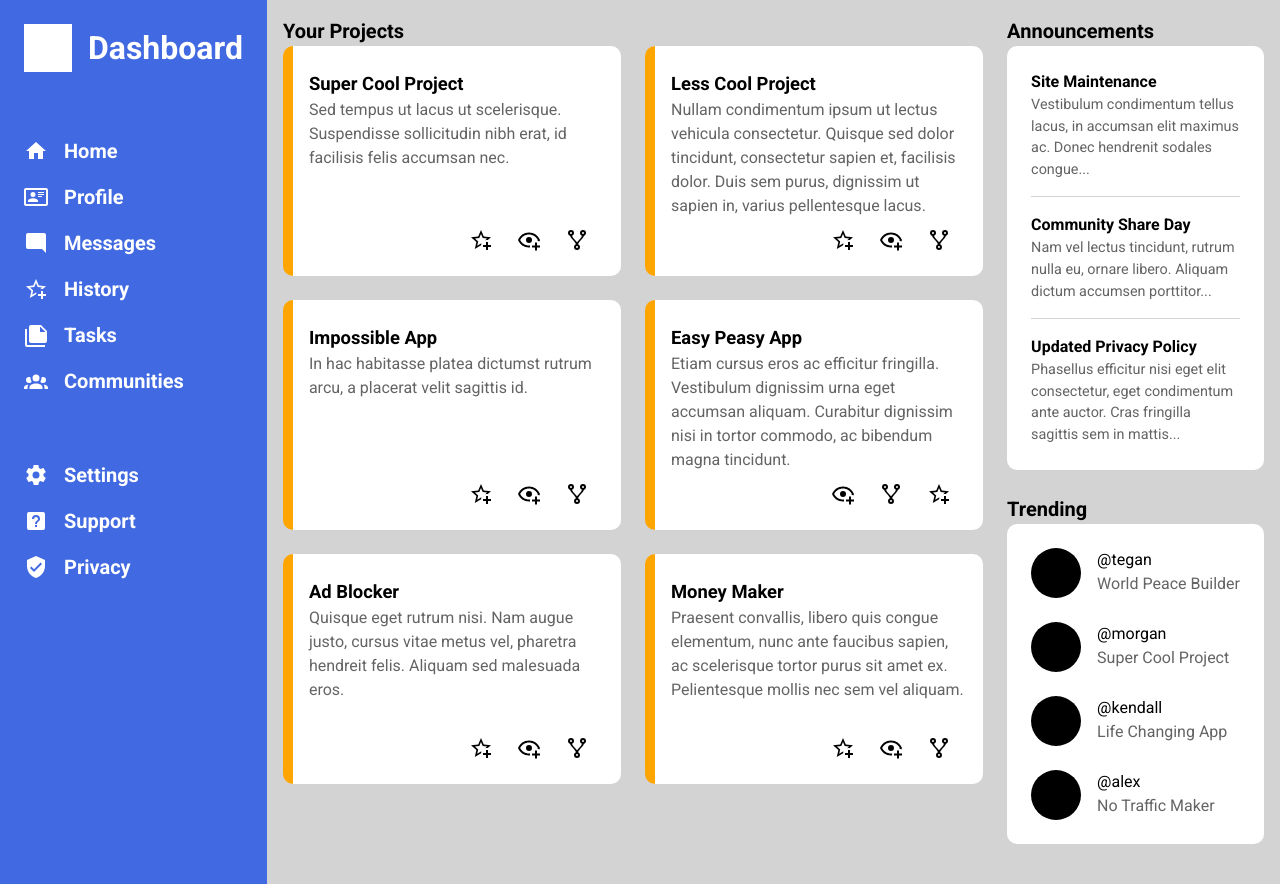
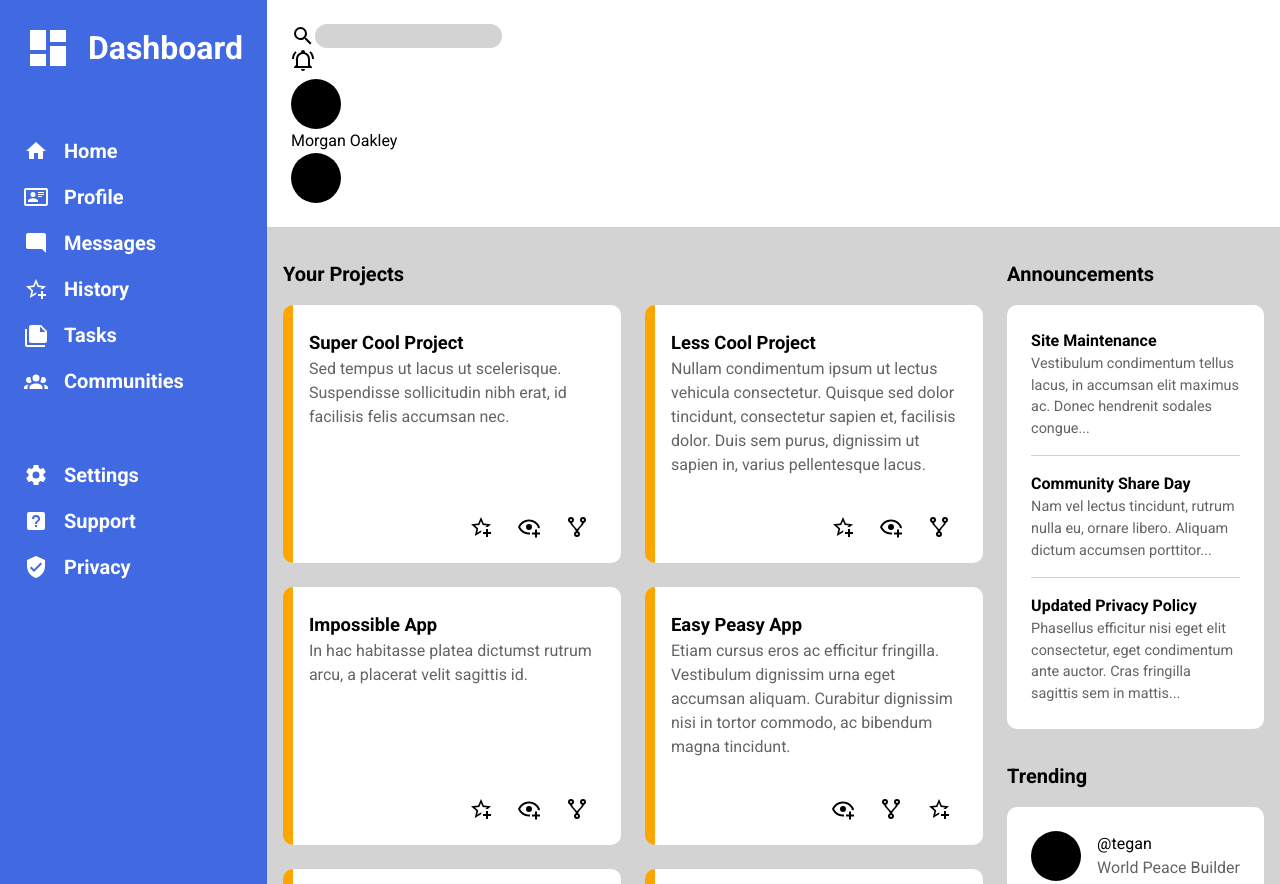
Before and after one commit to acursin/admin-dashboard, a plain HTML site: page index.html in a window 1280 px wide. Shown: the top 884 px of the page. Drawn offline with Linux system fonts and the light colour scheme; a web font is replaced by a local one.

Commit message:
Align content grids to baseline

```diff
--- a/css/styles.css
+++ b/css/styles.css
@@ -31,7 +31,7 @@ img {
 
 .l-container {
     display: grid;
-    grid-template-columns: 1fr 4fr;
+    grid-template: repeat(2, max-content) / 1fr 4fr;
 }
 
 .c-icon {
@@ -42,8 +42,37 @@ img {
     fill: #fff;
 }
 
+.c-icon--large {
+    width: 3rem;
+}
+
+.c-icon-button {
+    width: 1.5rem;
+    height: 1.5rem;
+    padding: 0;
+    border: none;
+    background: none;
+}
+
+.c-header {
+    margin: 24px;
+}
+
+.c-search {
+    display: flex;
+    align-items: center;
+}
+
+.c-search__input {
+    border: none;
+    border-radius: 100px;
+    height: 1.5rem;
+    background: lightgray;
+}
+
 .c-nav {
     grid-column: 1;
+    grid-row: 1 / -1;
     display: flex;
     flex-direction: column;
     gap: 64px;
@@ -55,12 +84,6 @@ img {
     display: flex;
     align-items: center;
     gap: 16px;
-}
-
-._square {
-    width: 3rem;
-    height: 3rem;
-    background: #fff;
 }
 
 .c-nav__title {
@@ -92,10 +115,17 @@ img {
 
 .c-content {
     display: grid;
-    grid-template: 1fr 1fr / 3fr 1fr;
+    grid-template-columns: 3fr 1fr;
     gap: 24px;
-    padding: 16px;
+    padding: 32px 16px 100px;
     background: lightgray;
+}
+
+.c-content__area {
+    display: grid;
+    grid-template-rows: max-content 1fr;
+    gap: 16px;
+    height: 100%;
 }
 
 .c-content__title {
@@ -103,11 +133,13 @@ img {
     font-weight: bold;
 }
 
-.l-content__main {
-    grid-row: 1 / -1;
+.l-content__side {
+    display: grid;
+    grid-template-rows: repeat(2, max-content);
+    gap: 32px;
 }
 
-.l-content__projects{
+.l-content__projects {
     display: grid;
     grid-template-columns: repeat(auto-fit, minmax(325px, 1fr));
     gap: 24px;
@@ -116,7 +148,6 @@ img {
 .c-project {
     display: grid;
     grid-template-rows: max-content auto max-content;
-    height: 230px;
     border-radius: 10px;
     border-left: 10px solid orange;
     padding: 24px 16px;
@@ -129,6 +160,7 @@ img {
 }
 
 .c-project__text {
+    min-height: 8rem;
     color: #646464;
 }
 
@@ -181,10 +213,11 @@ img {
 .c-profile {
     display: grid;
     grid-template-columns: repeat(2, max-content);
+    align-items: center;
     gap: 16px;
 }
 
-.c-profile__img {
+.c-profile-img {
     border-radius: 50%;
     width: 50px;
     height: 50px;
--- a/index.html
+++ b/index.html
@@ -13,12 +13,29 @@
 <body>
     <div class="l-container">
         <header class="c-header">
-
+            <div class="l-header__top-row">
+                <div class="c-search">
+                    <button class="c-icon-button">
+                        <svg class="c-icon" xmlns="http://www.w3.org/2000/svg" viewBox="0 0 24 24"><path d="M9.5,3A6.5,6.5 0 0,1 16,9.5C16,11.11 15.41,12.59 14.44,13.73L14.71,14H15.5L20.5,19L19,20.5L14,15.5V14.71L13.73,14.44C12.59,15.41 11.11,16 9.5,16A6.5,6.5 0 0,1 3,9.5A6.5,6.5 0 0,1 9.5,3M9.5,5C7,5 5,7 5,9.5C5,12 7,14 9.5,14C12,14 14,12 14,9.5C14,7 12,5 9.5,5Z" /></svg>
+                    </button>
+                    <input class="c-search__input" type="search">
+                </div>
+                <button class="c-icon-button">
+                    <svg class="c-icon" xmlns="http://www.w3.org/2000/svg" viewBox="0 0 24 24"><path d="M10,21H14A2,2 0 0,1 12,23A2,2 0 0,1 10,21M21,19V20H3V19L5,17V11C5,7.9 7.03,5.17 10,4.29C10,4.19 10,4.1 10,4A2,2 0 0,1 12,2A2,2 0 0,1 14,4C14,4.1 14,4.19 14,4.29C16.97,5.17 19,7.9 19,11V17L21,19M17,11A5,5 0 0,0 12,6A5,5 0 0,0 7,11V18H17V11M19.75,3.19L18.33,4.61C20.04,6.3 21,8.6 21,11H23C23,8.07 21.84,5.25 19.75,3.19M1,11H3C3,8.6 3.96,6.3 5.67,4.61L4.25,3.19C2.16,5.25 1,8.07 1,11Z" /></svg>
+                </button>
+                <div class="c-profile-img"></div>
+                <p class="c-header__name">Morgan Oakley</p>
+            </div>
+            <div class="l-header__bottom-row">
+                <div class="c-header__profile">
+                    <div class="c-profile-img c-profile-img--large"></div>
+                </div>
+            </div>
         </header>
 
         <nav class="c-nav">
             <div class="c-nav__header">
-                <div class="_square"></div>
+                <svg class="c-icon c-icon--light c-icon--large" xmlns="http://www.w3.org/2000/svg" viewBox="0 0 24 24"><path d="M13,3V9H21V3M13,21H21V11H13M3,21H11V15H3M3,13H11V3H3V13Z" /></svg>
                 <h1 class="c-nav__title">Dashboard</h1>
             </div>
 
@@ -84,6 +101,7 @@
 
         <main class="c-content">
             <section class="l-content__main">
+                <div class="c-content__area">
                     <h2 class="c-content__title">Your Projects</h2>
                     <div class="l-content__projects">
                         <article class="c-project">
@@ -141,8 +159,10 @@
                             </div>
                         </article>
                     </div>
+                </div>
             </section>
 
+            <section class="l-content__side">
                 <section class="c-content__area">
                     <h2 class="c-content__title">Announcements</h2>
                     <div class="c-announcements">
@@ -160,33 +180,32 @@
                         </div>
                     </div>
                 </section>
-
                 <section class="c-content__area">
                     <h2 class="c-content__title">Trending</h2>
                     <div class="c-trending">
                         <div class="c-profile">
-                        <div class="c-profile__img"></div>
+                            <div class="c-profile-img"></div>
                             <div class="c-profile__info">
                                 <h5 class="c-profile__name">@tegan</h5>
                                 <p class="c-profile__project">World Peace Builder</p>
                             </div>
                         </div>
                         <div class="c-profile">
-                        <div class="c-profile__img"></div>
+                            <div class="c-profile-img"></div>
                             <div class="c-profile__info">
                                 <h5 class="c-profile__name">@morgan</h5>
                                 <p class="c-profile__project">Super Cool Project</p>
                             </div>
                         </div>
                         <div class="c-profile">
-                        <div class="c-profile__img"></div>
+                            <div class="c-profile-img"></div>
                             <div class="c-profile__info">
                                 <h5 class="c-profile__name">@kendall</h5>
                                 <p class="c-profile__project">Life Changing App</p>
                             </div>
                         </div>
                         <div class="c-profile">
-                        <div class="c-profile__img"></div>
+                            <div class="c-profile-img"></div>
                             <div class="c-profile__info">
                                 <h5 class="c-profile__name">@alex</h5>
                                 <p class="c-profile__project">No Traffic Maker</p>
@@ -194,6 +213,7 @@
                         </div>
                     </div>
                 </section>
+            </section>
         </main>
     </div>
 </body>
```
Also changed, not shown: icons/view-dashboard.svg (added). Lines whose indentation alone changed are shown as unchanged.
